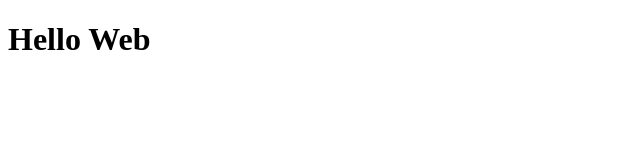
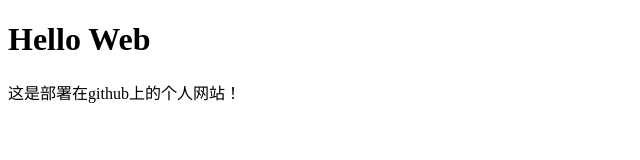
Before and after one commit to shuxingongsir/shuxingongsir.github.io, a plain HTML site: page index.html in a window 1280 px wide. Shown: the whole page, without its empty margins (0-640 px from the left). Drawn offline with Linux system fonts and the light colour scheme.

Commit message:
edit on ws 3

```diff
--- a/index.html
+++ b/index.html
@@ -6,5 +6,8 @@
 </head>
 <body>
     <h1>Hello Web</h1>
+    <p>
+        这是部署在github上的个人网站！
+    </p>
 </body>
 </html>
```
